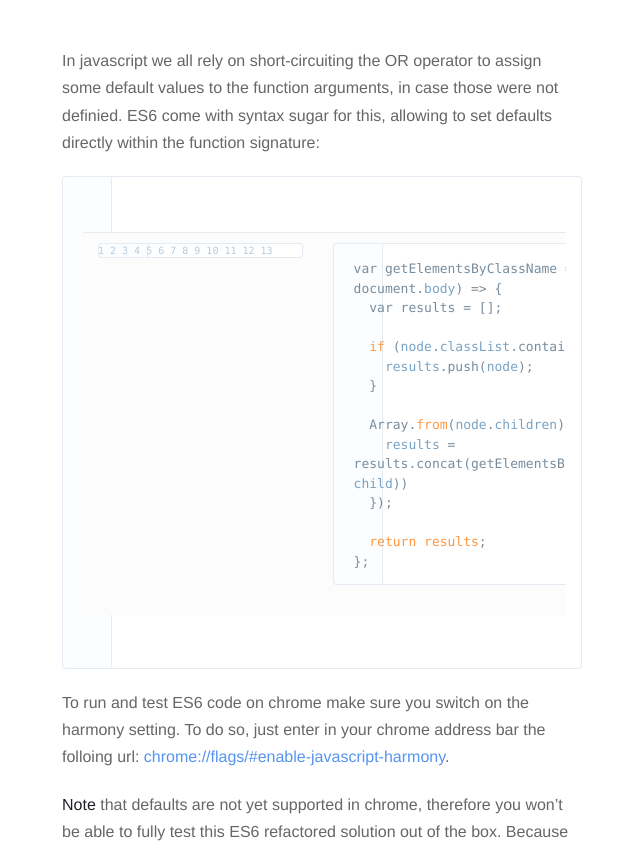
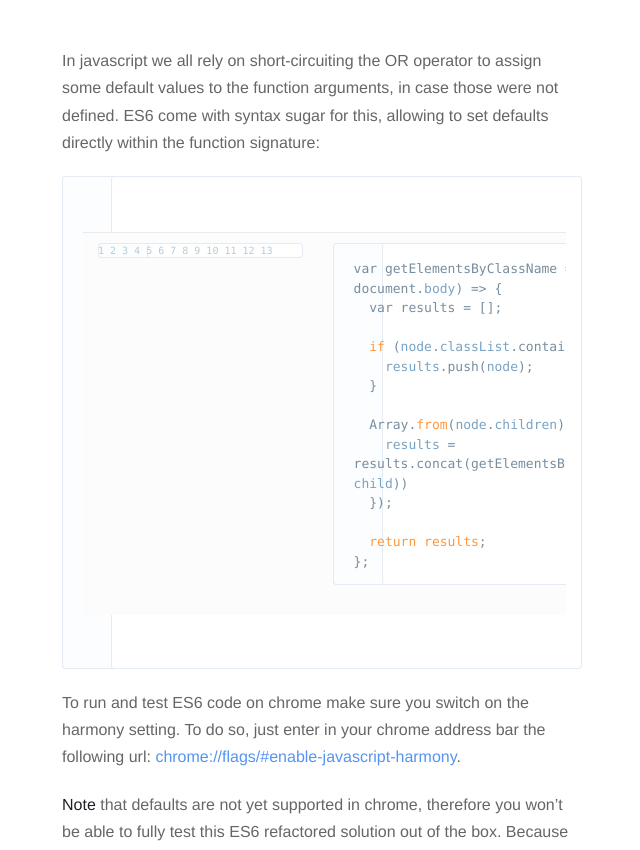
Before and after one commit to nickbalestra/nickbalestra.github.io, a Jekyll site: the page built from _posts/2015-10-5-ES6-Arrows-Arrays-and-Defaults.markdown, in a window 1280 px wide and 1400 px high, scrolled down 3143 px. Shown: the part 227-1077 px from the top of the window, without its empty margins (318-958 px from the left). Built offline with Jekyll 4.4.1, drawn with Linux system fonts in a browser that asks for light colours; nearby versions of some CDN libraries; Markdown is read by kramdown in place of the engine named in the settings.

Commit message:
Fix typos on ES6 arrows post

```diff
--- a/_posts/2015-10-5-ES6-Arrows-Arrays-and-Defaults.markdown
+++ b/_posts/2015-10-5-ES6-Arrows-Arrays-and-Defaults.markdown
@@ -89,7 +89,7 @@ var getElementsByClassName = (className, node) => {
 
 ## Defaults
 
-In javascript we all rely on short-circuiting the OR operator to assign some default values to the function arguments, in case those were not definied. ES6 come with syntax sugar for this, allowing to set defaults directly within the function signature:
+In javascript we all rely on short-circuiting the OR operator to assign some default values to the function arguments, in case those were not defined. ES6 come with syntax sugar for this, allowing to set defaults directly within the function signature:
 
 {% highlight javascript linenos %}
 var getElementsByClassName = (className,  node = document.body) => {
@@ -107,6 +107,6 @@ var getElementsByClassName = (className,  node = document.body) => {
 };
 {% endhighlight %}
 
-To run and test ES6 code on chrome make sure you switch on the harmony setting. To do so, just enter in your chrome address bar the folloing url: [chrome://flags/#enable-javascript-harmony](chrome://flags/#enable-javascript-harmony).
+To run and test ES6 code on chrome make sure you switch on the harmony setting. To do so, just enter in your chrome address bar the following url: [chrome://flags/#enable-javascript-harmony](chrome://flags/#enable-javascript-harmony).
 
 **Note** that defaults are not yet supported in chrome, therefore you won't be able to fully test this ES6 refactored solution out of the box. Because of that, I strongly encourage you to use the [babel](http://babeljs.io) transpiler.
```
